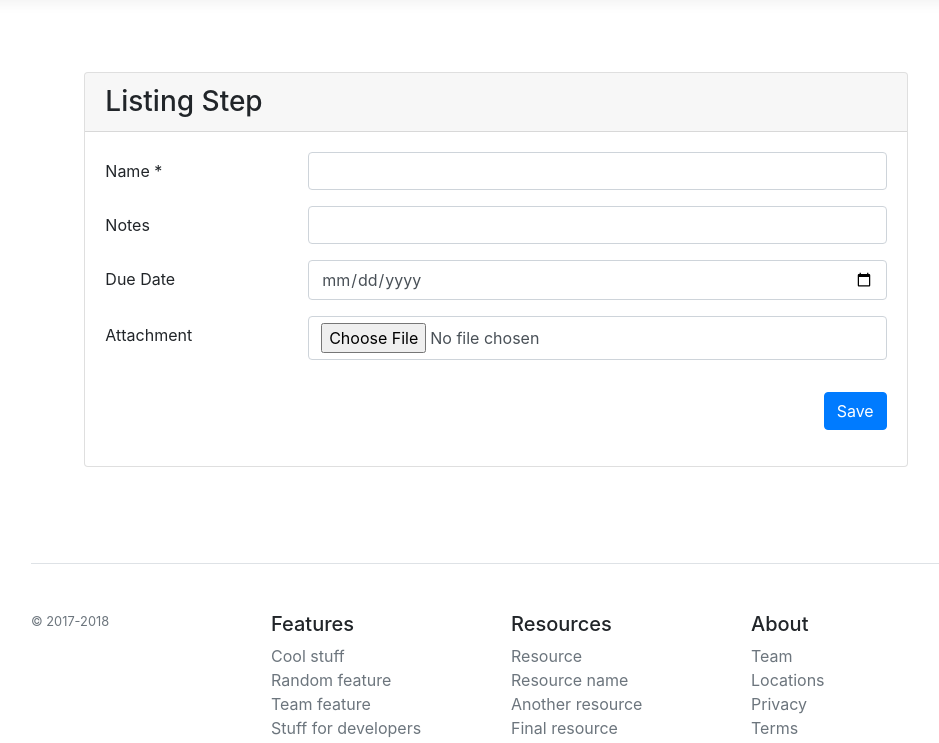
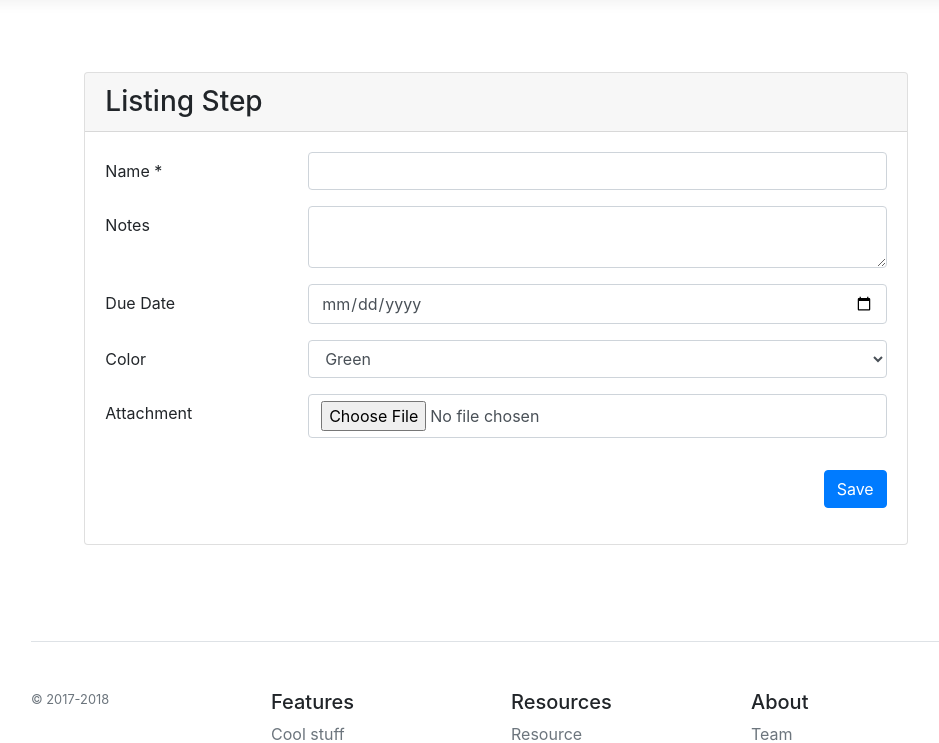
Before and after one commit to cpwilson5/HouseTracker, a Flask app: page /listings/1/steps/add in a window 1280 px wide. Shown: the part 57-800 px from the top of the page, without its empty margins (144-1083 px from the left). Run offline with Flask 2, Linux system fonts and the light colour scheme; the visitor is signed in with stand-in values (Sample User, id 1); parts of the project's set-up code (start-up, migrations or seed data) failed here and were passed over; some libraries are stand-ins or nearby versions.

Commit message:
Added color and some header spacing on some pages

```diff
--- a/app/listing/forms.py
+++ b/app/listing/forms.py
@@ -1,7 +1,8 @@
 from flask_wtf import FlaskForm
-from wtforms import StringField
+from wtforms import StringField, SelectField
 from wtforms.fields.html5 import DateField
 from flask_wtf.file import FileField, FileRequired, FileAllowed
+from wtforms.widgets import TextArea
 from werkzeug.utils import secure_filename
 from wtforms.validators import DataRequired
 
@@ -15,6 +16,7 @@ class ListingForm(FlaskForm):
 
 class ListingStepForm(FlaskForm):
     name = StringField('Name', validators=[DataRequired()])
-    notes = StringField('Notes')
+    notes = StringField('Notes',widget=TextArea())
     due_date = DateField('Due Date', format='%Y-%m-%d')
+    color = SelectField('Color', choices=[('Green','Green'),('Yellow','Yellow'),('Red','Red')])
     attachment = FileField('Attachment', validators=[FileAllowed(['jpg', 'png', 'pdf'], 'Must be JPG, PNG or PDF')])
--- a/app/listing/views.py
+++ b/app/listing/views.py
@@ -96,7 +96,8 @@ def add_listing_step(id):
             s3_filepath = None
 
         listing_step = ListingStep(listing_id=id, name=form.name.data, \
-        notes=form.notes.data, attachment=s3_filepath, due_date=form.due_date.data)
+        notes=form.notes.data, attachment=s3_filepath, due_date=form.due_date.data, \
+        color = form.color.data)
         listing_step.add()
         #send_sms('+15407466097', 'Step Added:  Details go here')
 
@@ -117,6 +118,7 @@ def edit_listing_step(id, step_id):
         form.name.data = listing_step['steps'][0]['name']
         form.notes.data = listing_step['steps'][0]['notes']
         form.due_date.data = listing_step['steps'][0]['duedate']
+        form.color.data = listing_step['steps'][0]['color'] if 'color' in listing_step['steps'][0] else 'Green'
         attachment = listing_step['steps'][0]['attachment']
 
         return render_template('listing/listingstep.html', form=form, attachment=attachment, id=id, step_id=step_id)
@@ -128,7 +130,8 @@ def edit_listing_step(id, step_id):
             s3_filepath = None
 
         ListingStep.update(id=id, step_id=step_id, name=form.name.data, \
-        notes=form.notes.data, attachment=s3_filepath, due_date=form.due_date.data)
+        notes=form.notes.data, attachment=s3_filepath, due_date=form.due_date.data, \
+        color=form.color.data)
 
         return redirect(url_for('listing.listing_steps', id=id))
     else:
--- a/app/templates/account/account.html
+++ b/app/templates/account/account.html
@@ -1,4 +1,10 @@
 {% extends "base.html" %}
+
+{% block header %}
+<div class="pricing-header px-3 py-3 pt-md-5 pb-md-4 mx-auto text-center">
+</div>
+{% endblock %}
+
 {% block body %}
 
 <div class="col-md-8 offset-md-2">
--- a/app/templates/account/login.html
+++ b/app/templates/account/login.html
@@ -1,4 +1,10 @@
 {% extends "base.html" %}
+
+{% block header %}
+<div class="pricing-header px-3 py-3 pt-md-5 pb-md-4 mx-auto text-center">
+</div>
+{% endblock %}
+
 {% block body %}
 
 <!--https://www.codeply.com/go/JVP2nxfv0p/bootstrap-4-forms-->
--- a/app/templates/listing/listingstep.html
+++ b/app/templates/listing/listingstep.html
@@ -37,6 +37,12 @@
                     </div>
                 </div>
                 <div class="form-group row">
+                    <label class="col-lg-3 col-form-label form-control-label">Color</label>
+                    <div class="col-lg-9">
+                        {{ form.color(class_="form-control") }}
+                    </div>
+                </div>
+                <div class="form-group row">
                     <label class="col-lg-3 col-form-label form-control-label">Attachment</label>
                     {% if attachment %}
                     <div class="col-lg-2">
@@ -59,8 +65,8 @@
                     <div class="col-lg-12" text-right"">
                       {% if id %}
                       <a class="btn btn-outline-danger" href="{{ url_for('listing.delete_listing_step', id=id, step_id=step_id) }}" role="button">Delete</a>
-                      <input type="submit" class="btn btn-outline-primary ml-3" value="Save">
-                      <a class="btn btn-primary float-right" href="{{ url_for('listing.complete_listing_step', id=id, step_id=step_id) }}" role="button">Complete</a>
+                      <a class="btn btn-outline-primary ml-3" href="{{ url_for('listing.complete_listing_step', id=id, step_id=step_id) }}" role="button">Complete</a>
+                      <input type="submit" class="btn btn-primary float-right" value="Save">
                       {% else %}
                       <input type="submit" class="btn btn-primary float-right" value="Save">
                       {% endif %}
--- a/app/templates/listing/listingsteps.html
+++ b/app/templates/listing/listingsteps.html
@@ -23,7 +23,7 @@
   <div class="row">
     <div id="sortable" class="col-md-8">
       {% for listing_step in listing_steps %}
-      <div id="{{ listing_step.steps._id }}" class="card mb-4">
+      <div id="{{ listing_step.steps._id }}" class="card mb-4" style="border-width:3px; border-color: {{ listing_step.steps.color if listing_step.steps.color else 'Green' }}">
         <a href="{{ url_for('listing.edit_listing_step', id=id, step_id=listing_step.steps._id) }}" class="card-block clearfix">
           <h5 class="card-header">{{ listing_step.steps.name }}</h5>
           <div class="card-body">
```
Also changed, not shown: app/listing/models.py (+5 -2 lines), app/templates/account/register.html (+6 -1 lines), app/templates/listing/listing.html (+6 -6 lines).
